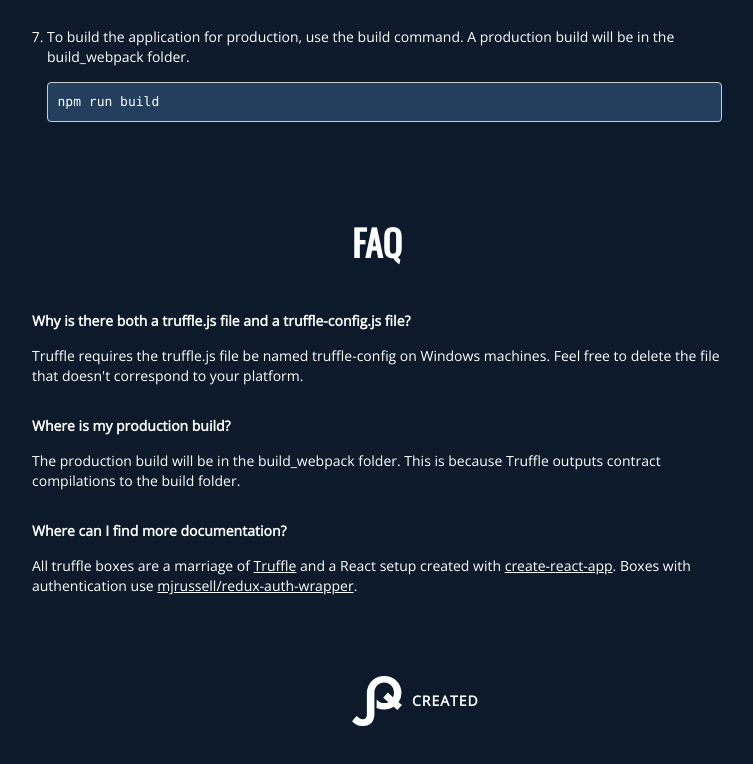
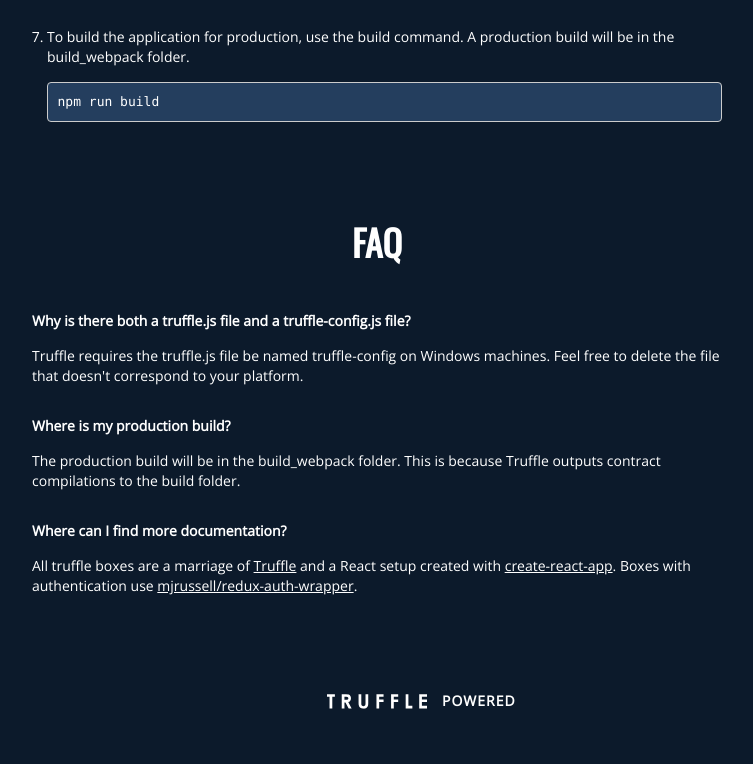
Before and after one commit to truffle-box/truffle-box.github.io, a plain HTML site: page index.html in a window 1280 px wide. Shown: the part 4081-4845 px from the top of the page, without its empty margins (263-1016 px from the left). Drawn offline with nearby package versions, Linux system fonts and the light colour scheme; files whose address does not match are found by name.

Commit message:
Changd bottom link to point to Truffle instead of my personal site.

```diff
--- a/css/styles.css
+++ b/css/styles.css
@@ -190,17 +190,17 @@ footer .logo {
   display: block;
   position: relative;
   height: 50px;
-  width: 50px;
+  width: 100px;
   margin: 0 auto;
-  background: url(../img/jq-logo-white.svg) center no-repeat;
+  background: url(../img/truffle-wordmark.svg) center no-repeat;
   background-size: contain;
 }
 
 footer .logo:after {
-  content: "CREATED";
+  content: "POWERED";
   position: absolute;
   top: 0;
-  left: 60px;
+  left: 115px;
   height: 50px;
   width: 100px;
   line-height: 50px;
--- a/index.html
+++ b/index.html
@@ -150,7 +150,7 @@ truffle test</pre>
 
   <footer>
     <div class="container container-narrow">
-      <a href="http://www.joshquintal.com" target="_blank"><div class="logo"></div></a>
+      <a href="http://truffleframework.com" target="_blank"><div class="logo"></div></a>
     </div>
   </footer>
 
```
Also changed, not shown: img/truffle-wordmark.svg (added).
